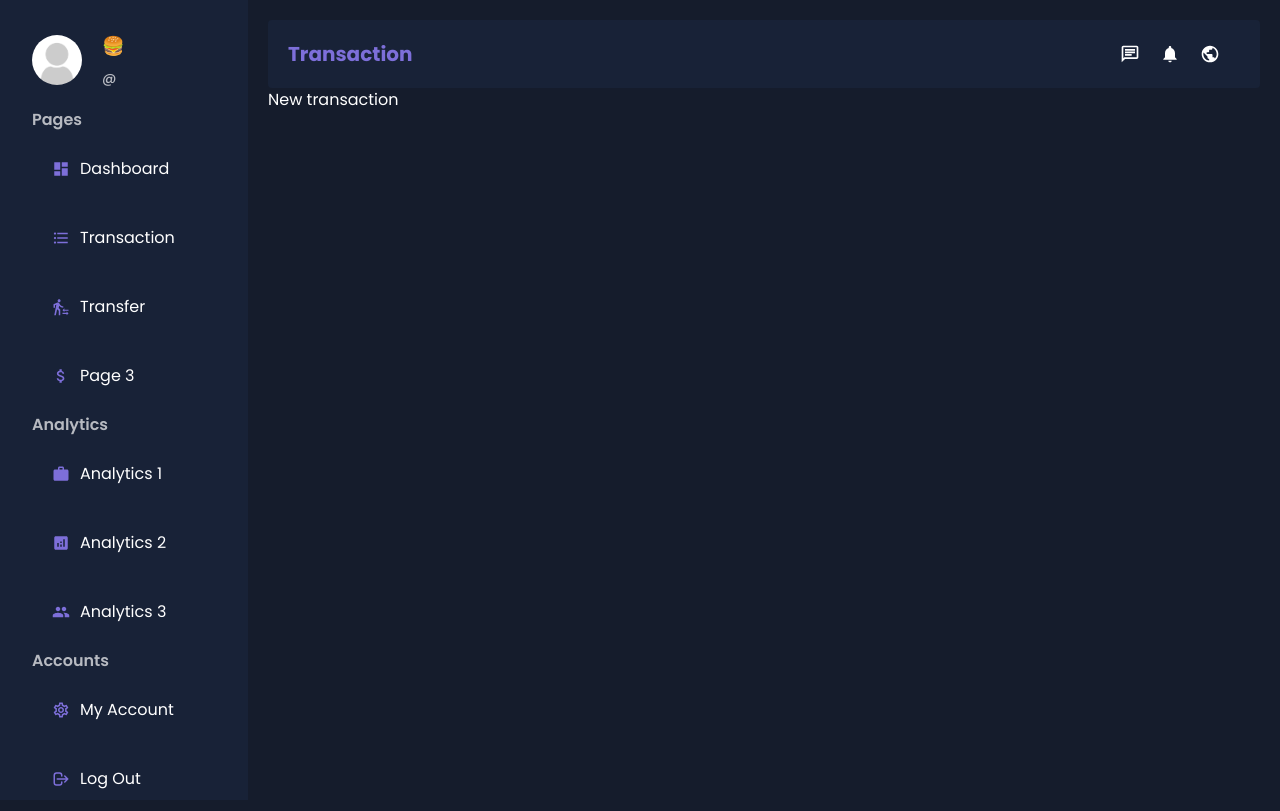
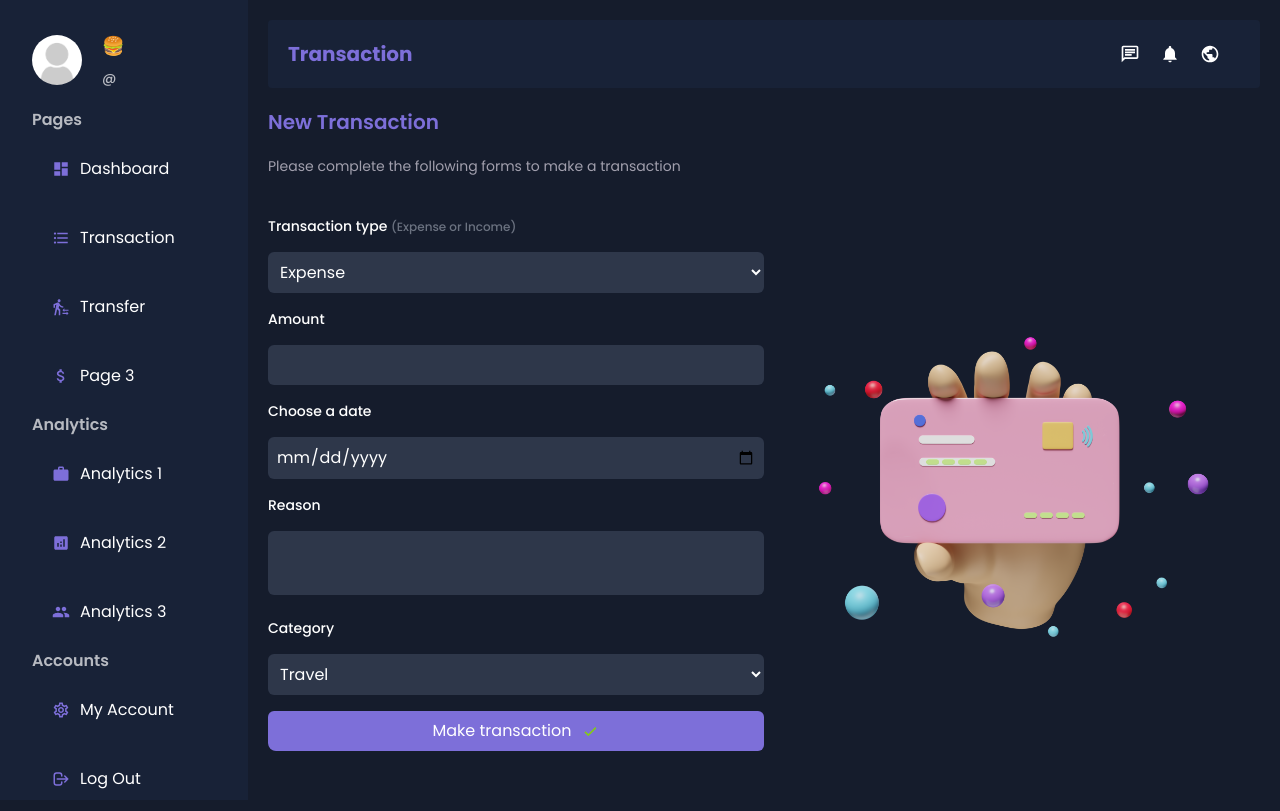
Before and after one commit to HarenaFiantso/digitalbank-ui, a Next.js app: page /dashboard/transaction/makeTransaction in a window 1280 px wide. Built offline with nearby package versions, Linux system fonts and the light colour scheme; no server answers.

Commit message:
chore: transaction form UI

```diff
--- a/public/assets/index.ts
+++ b/public/assets/index.ts
@@ -1,7 +1,8 @@
 import AccountNotFount from './accountNotFound.webp';
 import AddAccount from './addAccount.gif';
+import MakeTransaction from './makeTransaction.webp';
 import Money from './money.webp';
+import NoTransaction from './noTransaction.png';
 import NoAvatar from './noavatar.png';
-import NoTransaction from './noTransaction.png'
 
-export { Money, NoAvatar, AddAccount, AccountNotFount, NoTransaction };
+export { Money, NoAvatar, AddAccount, AccountNotFount, NoTransaction, MakeTransaction };
--- a/src/app/dashboard/transaction/makeTransaction/page.tsx
+++ b/src/app/dashboard/transaction/makeTransaction/page.tsx
@@ -1,3 +1,18 @@
+import { MakeTransaction } from '../../../../../public/assets';
+import TransactionForm from '@/components/dashboard/transactions/transactionForm';
+import Image from 'next/image';
+
 export default function NewTransaction() {
-  return <>New transaction</>
+  return (
+    <div className='relative w-full overflow-x-auto sm:rounded-lg'>
+      <h2 className='my-5 text-xl font-semibold text-blue'>New Transaction</h2>
+      <p className='mb-10 text-sm text-light'>Please complete the following forms to make a transaction</p>
+      <div className='flex h-full w-full items-center justify-between text-white'>
+        <TransactionForm />
+        <div className='flex h-full w-2/4 items-center justify-center text-center'>
+          <Image src={MakeTransaction} width={1000} height={1000} alt='New transaction' />
+        </div>
+      </div>
+    </div>
+  );
 }
--- a/src/app/dashboard/transaction/page.tsx
+++ b/src/app/dashboard/transaction/page.tsx
@@ -4,9 +4,9 @@ import { NoAvatar, NoTransaction } from '../../../../public/assets';
 import { deleteTransaction, fetchTransactions } from '@/lib/api/Transactions';
 import { TTransaction } from '@/lib/types';
 import Image from 'next/image';
+import Link from 'next/link';
 import { useEffect, useState } from 'react';
 import { BiTrash } from 'react-icons/bi';
-import Link from 'next/link';
 
 export default function TransactionList() {
   const [transactions, setTransactions] = useState<TTransaction[]>([]);
@@ -28,9 +28,15 @@ export default function TransactionList() {
   return (
     <div className='relative overflow-x-auto sm:rounded-lg'>
       <h2 className='my-5 text-xl font-semibold text-blue'>All transactions</h2>
-      <p className='mb-10 text-sm text-light'>Would you like make a transaction? <Link href={'/dashboard/transaction/makeTransaction'} className='hover:underline'>Click here</Link></p>
-      {transactions.length > 0 ? (transactions.map((transaction: TTransaction) => (
-        <table className='w-full text-left text-sm text-gray-500 rtl:text-right'>
+      <p className='mb-10 text-sm text-light'>
+        Would you like make a transaction?{' '}
+        <Link href={'/dashboard/transaction/makeTransaction'} className='hover:underline'>
+          Click here
+        </Link>
+      </p>
+      {transactions.length > 0 ? (
+        transactions.map((transaction: TTransaction) => (
+          <table key={transaction.idTransaction} className='w-full text-left text-sm text-gray-500 rtl:text-right'>
             <thead className='bg-main-soft text-xs uppercase text-gray-300'>
               <tr>
                 <th scope='col' className='px-6 py-3'>
@@ -96,11 +102,15 @@ export default function TransactionList() {
               </tr>
             </tbody>
           </table>
-      ))): (
-        <div className='flex flex-col justify-between items-center'>
+        ))
+      ) : (
+        <div className='flex flex-col items-center justify-between'>
           <Image src={NoTransaction} width={500} height={500} alt='no transaction' />
-          <h1 className="font-bold text-gray-500">No Transaction found</h1>
-          <Link href={'/dashboard/transaction/makeTransaction'} className="mt-5 py-2 px-5 rounded-lg text-sm font-bold bg-blue hover:bg-hover transition-all">
+          <h1 className='font-bold text-gray-500'>No Transaction found</h1>
+          <Link
+            href={'/dashboard/transaction/makeTransaction'}
+            className='mt-5 rounded-lg bg-blue px-5 py-2 text-sm font-bold transition-all hover:bg-hover'
+          >
             New Transaction
           </Link>
         </div>
--- a/src/components/dashboard/navbar/navbar.tsx
+++ b/src/components/dashboard/navbar/navbar.tsx
@@ -10,7 +10,7 @@ export default function Navbar() {
 
   return (
     <div className='flex items-center justify-between rounded bg-main-soft p-5'>
-      <div className='text-xl font-bold capitalize text-blue'>{pageTitle || "Dashboard"}</div>
+      <div className='text-xl font-bold capitalize text-blue'>{pageTitle || 'Dashboard'}</div>
       <div className='flex items-center gap-5'>
         <div className='flex justify-between gap-5'>
           <button onClick={() => toast('Soon !')}>
--- a/src/components/dashboard/transactions/TransactionTable.tsx
+++ b/src/components/dashboard/transactions/TransactionTable.tsx
@@ -4,9 +4,9 @@ import { NoAvatar, NoTransaction } from '../../../../public/assets';
 import { deleteTransaction, fetchTransactions } from '@/lib/api/Transactions';
 import { TTransaction } from '@/lib/types';
 import Image from 'next/image';
+import Link from 'next/link';
 import { useEffect, useState } from 'react';
 import { BiTrash } from 'react-icons/bi';
-import Link from 'next/link';
 
 export default function TransactionTable() {
   const [transactions, setTransactions] = useState<TTransaction[]>([]);
@@ -28,7 +28,8 @@ export default function TransactionTable() {
   return (
     <div className='relative overflow-x-auto sm:rounded-lg'>
       <h2 className='my-5 text-xl font-semibold text-blue'>Latest transactions 🚀</h2>
-      {transactions.length > 0 ? (transactions.map((transaction: TTransaction) => (
+      {transactions.length > 0 ? (
+        transactions.map((transaction: TTransaction) => (
           <table key={transaction.idTransaction} className='w-full text-left text-sm text-gray-500 rtl:text-right'>
             <thead className='bg-main-soft text-xs uppercase text-gray-300'>
               <tr>
@@ -95,11 +96,15 @@ export default function TransactionTable() {
               </tr>
             </tbody>
           </table>
-      ))): (
-        <div className='flex flex-col justify-between items-center'>
+        ))
+      ) : (
+        <div className='flex flex-col items-center justify-between'>
           <Image src={NoTransaction} width={300} height={300} alt='no transaction' />
-          <h1 className="font-bold text-gray-500">No Transaction found</h1>
-          <Link href={'/dashboard/transaction/makeTransaction'} className="mt-5 py-2 px-5 rounded-lg text-sm font-bold bg-blue hover:bg-hover transition-all">
+          <h1 className='font-bold text-gray-500'>No Transaction found</h1>
+          <Link
+            href={'/dashboard/transaction/makeTransaction'}
+            className='mt-5 rounded-lg bg-blue px-5 py-2 text-sm font-bold transition-all hover:bg-hover'
+          >
             New Transaction
           </Link>
         </div>
--- /dev/null
+++ b/src/components/dashboard/transactions/transactionForm.tsx
@@ -0,0 +1,45 @@
+import { BiCheck } from 'react-icons/bi';
+
+export default function TransactionForm() {
+  return (
+    <form style={{ flex: 2 }} className='space-y-4'>
+      <label htmlFor='transactionType' className='block text-sm font-medium text-white'>
+        Transaction type <span className='text-xs text-gray-500 '>(Expense or Income)</span>{' '}
+      </label>
+      <select id='transactionType' className='mt-1 w-full rounded-md bg-hover p-2 outline-none'>
+        <option value='expense'>Expense</option>
+        <option value='income'>Income</option>
+      </select>
+
+      <label htmlFor='amount' className='block text-sm font-medium text-white'>
+        Amount
+      </label>
+      <input id='amount' type='number' className='mt-1 w-full rounded-md bg-hover p-2 outline-none ' />
+
+      <label htmlFor='transactionDatetime' className='block text-sm font-medium text-white'>
+        Choose a date
+      </label>
+      <input type='date' className='mt-1 w-full rounded-md bg-hover p-2 outline-none ' />
+
+      <label htmlFor='reason' className='block text-sm font-medium text-white'>
+        Reason
+      </label>
+      <textarea id='reason' className='mt-1 w-full resize-none rounded-md bg-hover p-2 outline-none ' />
+
+      <label htmlFor='category' className='block text-sm font-medium text-white'>
+        Category
+      </label>
+      <select id='category' className='mt-1 w-full rounded-md bg-hover p-2 outline-none'>
+        <option value='travel'>Travel</option>
+        <option value='others'>Others</option>
+      </select>
+
+      <button
+        type='submit'
+        className='flex w-full items-center justify-center gap-2 rounded-md bg-blue p-2 text-white transition-colors duration-300 hover:bg-gray-800 focus:bg-black focus:outline-none focus:ring-2 focus:ring-gray-900 focus:ring-offset-2'
+      >
+        Make transaction <BiCheck size={20} className='text-lime-500' />
+      </button>
+    </form>
+  );
+}
```
Also changed, not shown: public/assets/makeTransaction.webp (added). Lines whose indentation alone changed are shown as unchanged.
